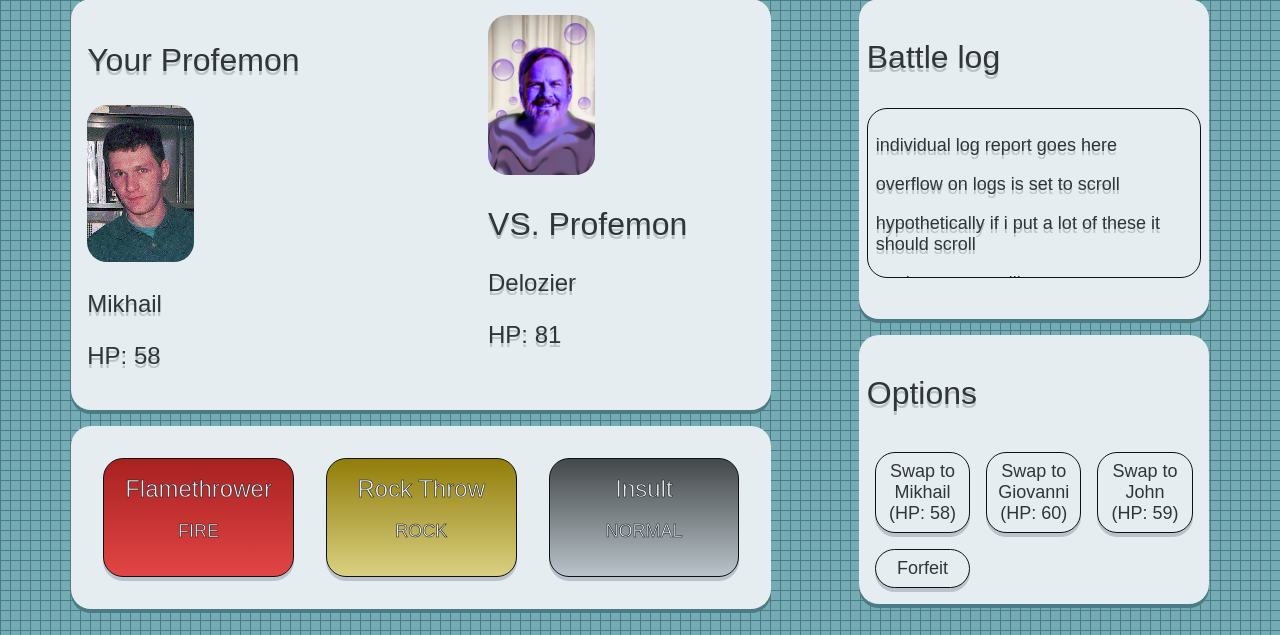
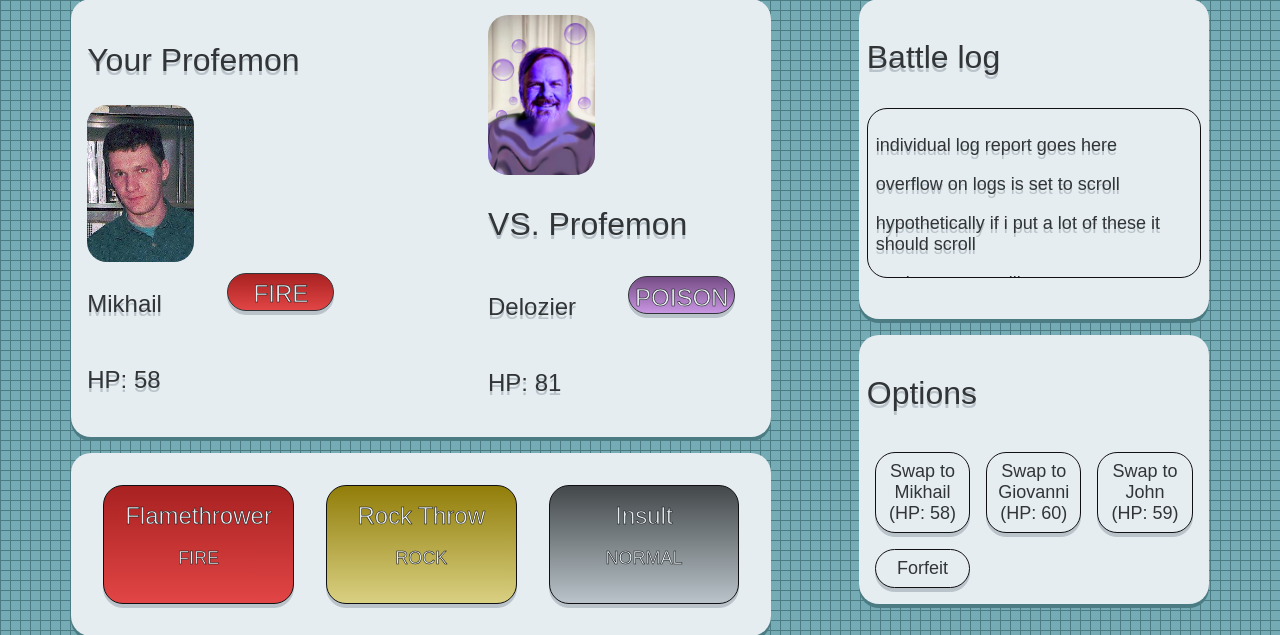
Before and after one commit to dadoge217/Profemon, a Flask app: page /battle in a window 1280 px wide. Shown: the part 96-731 px from the top of the page. Run offline with Flask 3, Linux system fonts and the light colour scheme; some web fonts are replaced.

Commit message:
added types to battle page

```diff
--- a/static/css/style.css
+++ b/static/css/style.css
@@ -273,6 +273,13 @@
 .bat-image{
     width:40%;
 }
+.bat-type{
+    max-width:80%;
+    max-height:50%;
+}
+.name-type{
+    grid-template-columns:1fr 1fr;
+}
 /*battle right*/
 .battle-log{
     padding:.5rem;
--- a/templates/battle.html
+++ b/templates/battle.html
@@ -4,6 +4,7 @@
     <meta charset="UTF-8">
     <meta name="viewport" content="width=device-width, initial-scale=1.0">
     <title>Battle</title>
+    <link href="{{ url_for('static', filename='css/archie-style.css') }}" rel="stylesheet" type="text/css" media="all">
     <link href="{{ url_for('static', filename='css/style.css') }}" rel="stylesheet" type="text/css" media="all">
   </head>
   <body class="bgbluegrid">
@@ -16,13 +17,19 @@
             <div class="your-prof">
               <h2 class="fsmed fcdarkgray dslightergray">Your Profemon</h2>
               <img class="bat-image round" src="{{ url_for('static', filename=player.currentProf.img) }}" alt="Picture of {{ player.currentProf.name }}">
-              <p class="fssmall fcdarkgray dslightergray">{{player.currentProf.name}}</p>
+              <div class="isGrid name-type">
+                 <p class="fssmall fcdarkgray dslightergray">{{player.currentProf.name}}</p>
+                <div class="bat-type type fssmall round dslightergray fcwhite center {{ player.currentProf.type.lower() }}type folblack bddarkgray"> {{ player.currentProf.type }}</div>
+              </div>
               <p class="fssmall fcdarkgray dslightergray">HP: {{player.currentProf.hp}}</p>
             </div>
             <div class="opp-prof">
               <img class="bat-image round" src="{{ url_for('static', filename=trainer.currentProf.img) }}" alt="Picture of {{ trainer.currentProf.name }}">
               <h2 class="fsmed fcdarkgray dslightergray">VS. Profemon</h2>
-              <p class="fssmall fcdarkgray dslightergray">{{trainer.currentProf.name}}</p>
+              <div class="isGrid name-type">
+                <p class="fssmall fcdarkgray dslightergray">{{trainer.currentProf.name}}</p>
+                <div class="bat-type type fssmall round dslightergray fcwhite center {{ trainer.currentProf.type.lower() }}type folblack bddarkgray"> {{ trainer.currentProf.type }}</div>
+              </div>
               <p class="fssmall fcdarkgray dslightergray">HP: {{trainer.currentProf.hp}}</p>
             </div>
           </div>
```
